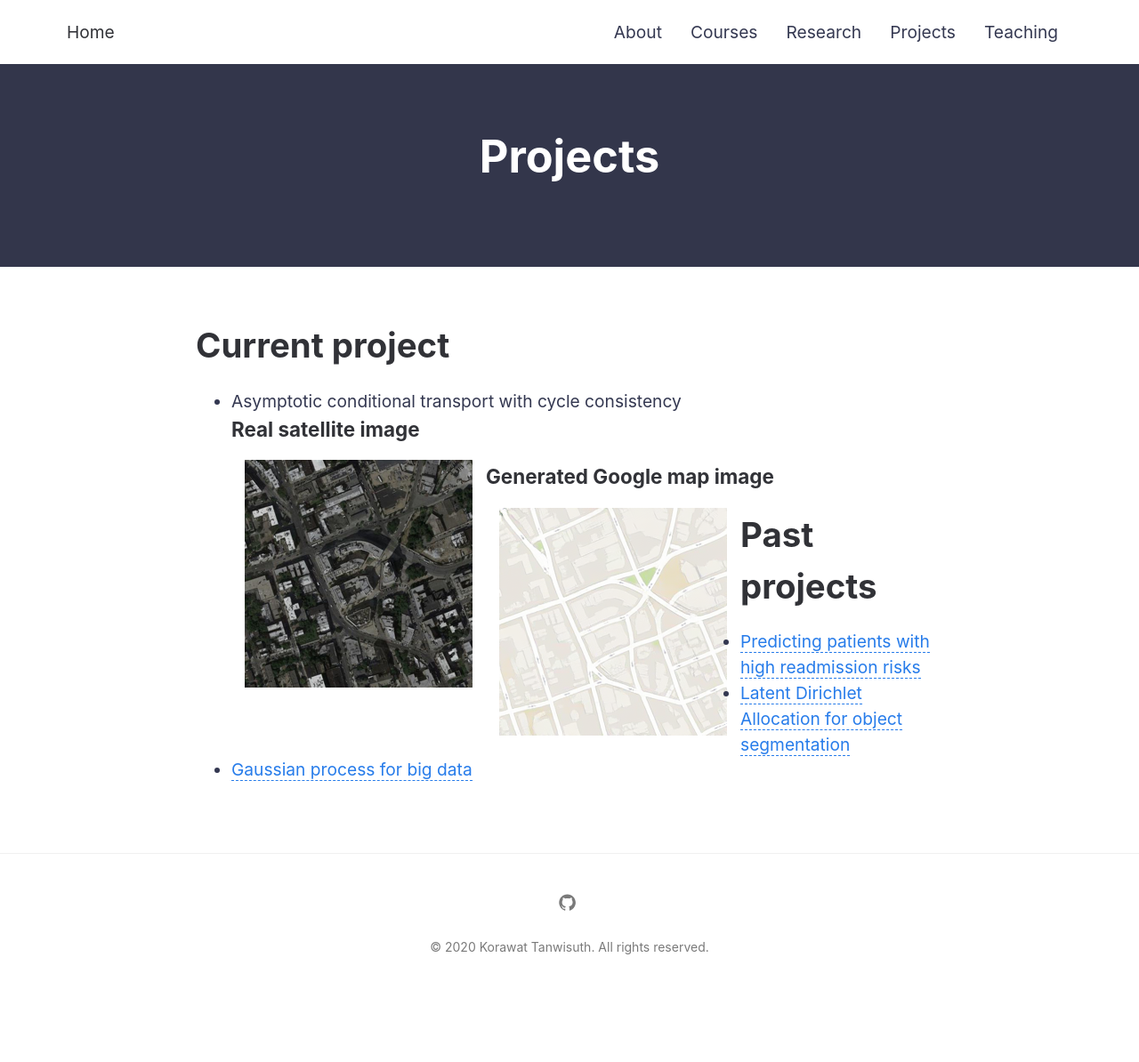
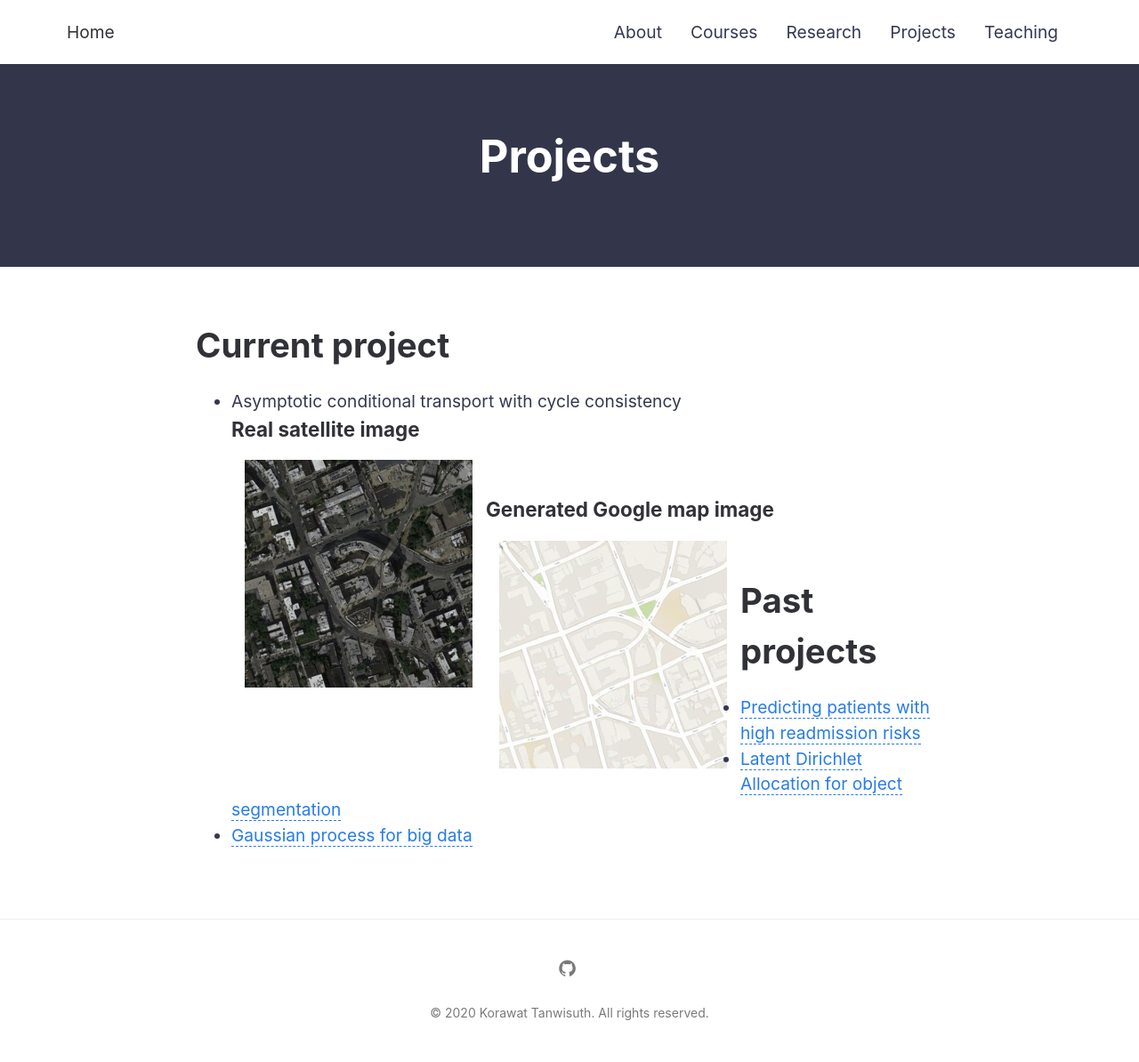
Before and after one commit to korawat-tanwisuth/korawat-tanwisuth.github.io, a Jekyll site: the page built from projects.md, in a window 1280 px wide. Shown: the whole page at 89% size. Built offline with Jekyll 4.4.1, drawn with Linux system fonts in a browser that asks for light colours; before the commit the page ends 1120 px from its top, so only the background shows below that.

Commit message:
fix formatting

```diff
--- a/projects.md
+++ b/projects.md
@@ -7,10 +7,10 @@
 # Current project
 - Asymptotic conditional transport with cycle consistency
 ### Real satellite image
-<img src="{{ site.baseurl }}/assets/img/posts/real.png" ALIGN="left" style="margin:10px 15px"/>
+<img src="{{ site.baseurl }}/assets/img/posts/real.png" ALIGN="left" style="margin:10px 15px"/> <br/>
 
 ### Generated Google map image
-<img src="{{ site.baseurl }}/assets/img/posts/fake.png" ALIGN="left" style="margin:10px 15px"/>
+<img src="{{ site.baseurl }}/assets/img/posts/fake.png" ALIGN="left" style="margin:10px 15px"/> <br/>
 
 # Past projects
 - [Predicting patients with high readmission risks]({{ site.baseurl }}/share/dell_med_poster.pdf)
```
